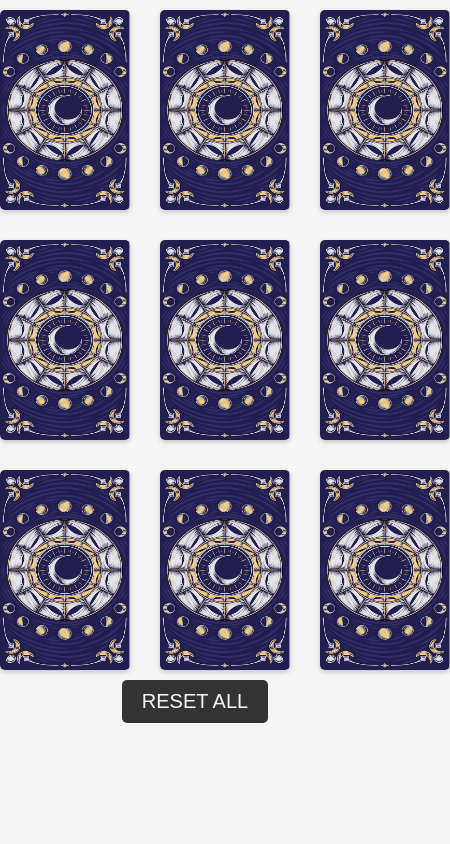
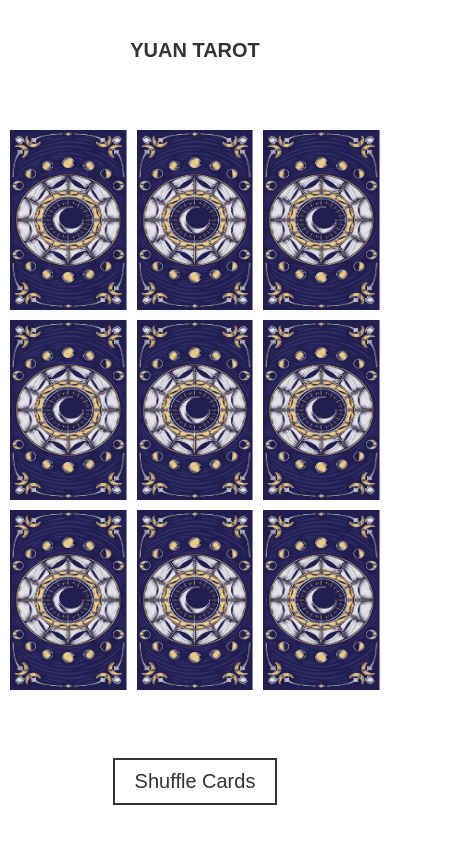
Before and after one commit to TafaraErnest/tarot, a React (Create React App) app: page / in a window 390 px wide. Shown: the whole page, 450 px wide, since content can reach past the window. Built offline with nearby package versions, Linux system fonts and the light colour scheme.

Commit message:
Fix bugs, increase responsiveness

```diff
--- a/src/App.css
+++ b/src/App.css
@@ -7,7 +7,9 @@
   --main-font: sans-serif;
 }
 
-* {
+*,
+*::before,
+*::after {
   margin: 0;
   padding: 0;
 }
@@ -19,24 +21,44 @@ html {
 
 body {
   font-size: 1.6rem;
-  background-color: var(--color-light);
+  font-family: var(--main-font);
   color: var(--color-dark);
-  font-family: var(--main-font);
+}
+
+.page {
+  display: flex;
+  align-items: center;
+  flex-direction: column;
+  justify-content: space-around;
+  min-height: 100vh;
+}
+
+.title {
+  font-size: 2rem;
+  text-transform: uppercase;
+  margin: 1rem 0;
+}
+
+button {
+  background: none;
+  border: 2px solid var(--color-dark);
+  color: var(--color-dark);
+  padding: 1rem 2rem;
+  font-size: 2rem;
+  margin: 1rem 0;
 }
 
 .cards {
-  width: 39rem;
-  margin: 1rem auto;
+  width: 30%;
+  height: 70%;
   display: grid;
   grid-template-columns: repeat(3, 1fr);
-  grid-template-rows: repeat(3, 1fr);
-  grid-gap: 3rem;
+  grid-gap: 1rem;
 }
 
 .scene {
   perspective: 60rem;
-  height: 20rem;
-  width: 13rem;
+  min-height: 18rem;
 }
 
 .card {
@@ -45,8 +67,6 @@ body {
   position: relative;
   transition: transform 0.5s;
   transform-style: preserve-3d;
-  cursor: pointer;
-  border-radius: 0.5rem;
 }
 
 .face {
@@ -54,7 +74,6 @@ body {
   height: 100%;
   width: 100%;
   backface-visibility: hidden;
-  border-radius: 0.5rem;
 }
 
 .front {
@@ -70,34 +89,65 @@ body {
 img {
   width: 100%;
   height: 100%;
-  box-shadow: 0 0.2rem 0.5rem rgba(0, 0, 0, 0.2);
-  border-radius: 0.5rem;
+  box-shadow: 0 0.2rem 0.5rem rgba(250, 250, 250, 1);
 }
 
 .card#is-flipped {
   transform: rotateY(180deg);
 }
 
-.btns {
-  display: flex;
-  justify-content: center;
+#rotate {
+  transform: rotateX(180deg);
 }
 
-.btn {
-  width: fit-content;
-  padding: 1rem 2rem;
-  background-color: var(--color-dark);
-  color: var(--color-light);
-  border-radius: 0.5rem;
-  border: none;
-  text-transform: uppercase;
-  font-size: 2rem;
-  transition: all 0.2s ease-in;
+#spinCard {
+  animation: spinCard 0.5s ease-in-out;
 }
 
-.btn:hover {
-  background-color: var(--color-light);
-  color: var(--color-dark);
-  border: 2px solid var(--color-dark);
-  cursor: pointer;
+@keyframes spinCard {
+  0% {
+    transform: rotate(0);
+  }
+
+  100% {
+    transform: rotate(360deg);
+  }
 }
+
+#spinAnti {
+  animation: spinAnti 0.5s ease-in-out;
+}
+
+@keyframes spinAnti {
+  0% {
+    transform: rotate(0);
+  }
+
+  100% {
+    transform: rotate(-360deg);
+  }
+}
+
+@media screen and (max-width: 1400px) {
+  .cards {
+    width: 40%;
+  }
+}
+
+@media screen and (max-width: 1200px) {
+  .cards {
+    width: 50%;
+  }
+}
+
+@media screen and (max-width: 900px) {
+  .cards {
+    width: 60%;
+  }
+}
+
+@media screen and (max-width: 600px) {
+  .cards {
+    width: 95%;
+  }
+}
--- a/src/App.js
+++ b/src/App.js
@@ -2,10 +2,10 @@ import { nanoid } from "nanoid";
 import { useEffect, useState } from "react";
 import "./App.css";
 import Cards from "./components/Cards";
-import Flip from "./components/Flip";
 
 export default function App() {
   const [cards, setCards] = useState([]);
+  const [spinCard, setSpinCard] = useState(false);
 
   const generate = () => {
     const arr = [];
@@ -13,7 +13,8 @@ export default function App() {
       arr.push({
         id: nanoid(),
         number: Math.ceil(Math.random() * 78),
-        rotate: false,
+        rotate: Math.random() > 0.5 ? true : false,
+        flipped: false,
       });
     }
     return arr;
@@ -26,23 +27,27 @@ export default function App() {
   const flipCard = (id) => {
     setCards(
       cards.map((card) => {
-        if (card.id === id && !card.rotate) {
-          return { ...card, rotate: true };
-        } else if (card.id === id && card.rotate) {
-          return { ...card, rotate: false };
+        if (card.id === id && !card.flipped) {
+          return { ...card, flipped: true };
+        } else if (card.id === id && card.flipped) {
+          return { ...card, flipped: false };
         } else return card;
       })
     );
   };
 
-  const resetAll = () => {
-    setCards(generate());
-  };
-
   return (
-    <main>
-      <Cards cards={cards} flipCard={flipCard} />
-      <Flip resetAll={resetAll} />
+    <main className="page">
+      <h2 className="title">Yuan Tarot</h2>
+      <Cards cards={cards} flipCard={flipCard} spinCard={spinCard} />
+      <button
+        onClick={() => {
+          setCards(generate());
+          setSpinCard(true);
+        }}
+      >
+        Shuffle Cards
+      </button>
     </main>
   );
 }
--- a/src/components/Cards.js
+++ b/src/components/Cards.js
@@ -1,18 +1,23 @@
-export default function Cards({ cards, flipCard }) {
+// flipCard
+export default function Cards({ cards, flipCard, spinCard }) {
   return (
     <div className="cards">
       {cards.map((card) => {
         return (
-          <div className="scene" key={card.id}>
+          <div
+            className="scene"
+            key={card.id}
+            id={spinCard && card.rotate ? "spinCard" : "spinAnti"}
+          >
             <div
               className="card"
-              id={card.rotate ? "is-flipped" : ""}
+              id={card.flipped ? "is-flipped" : ""}
               onClick={() => flipCard(card.id)}
             >
               <div className="face front">
                 <img src="./images/back.png" alt="" />
               </div>
-              <div className="face back">
+              <div className="face back" id={card.rotate ? "rotate" : ""}>
                 <img src={`./images/img${card.number}.png`} alt="..." />
               </div>
             </div>
```
